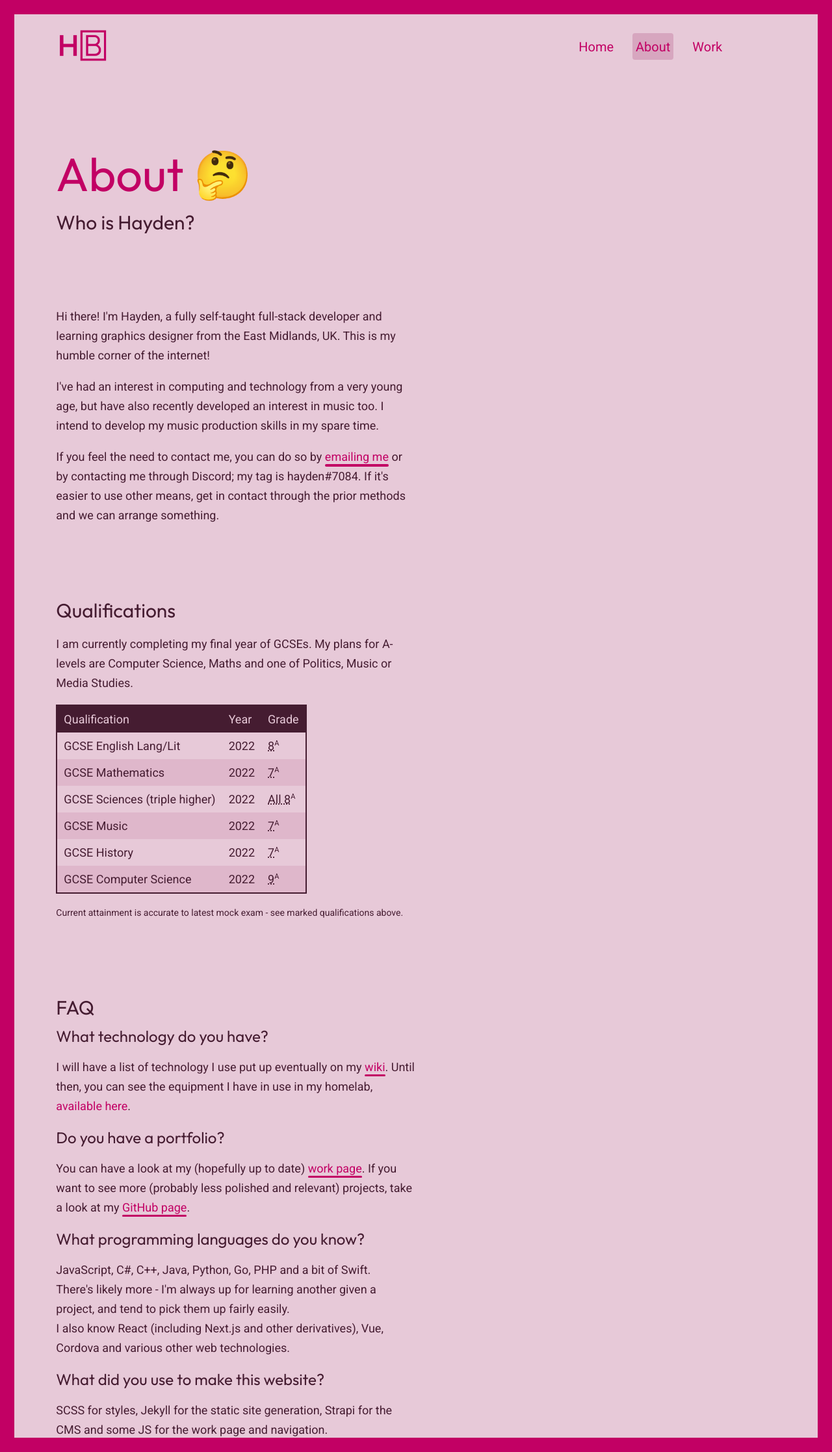
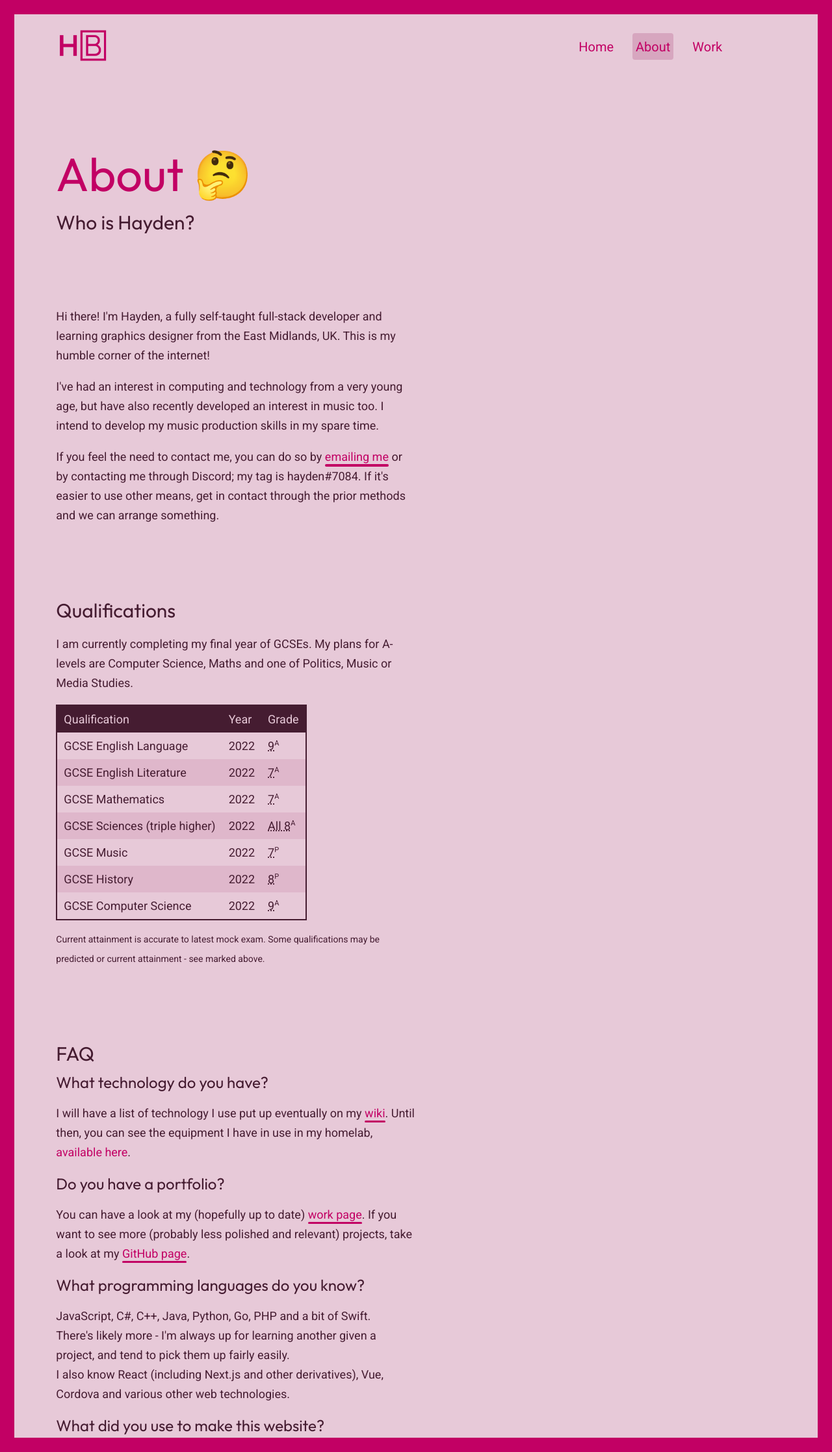
Before and after one commit to htbrown/htbrown.com, a Jekyll site: the page built from about.html, in a window 1280 px wide. Shown: the whole page at 65% size. Built offline with Jekyll 4.4.1, drawn with Linux system fonts in a browser that asks for light colours.

Commit message:
updated qualifications to more recent grades

```diff
--- a/about.html
+++ b/about.html
@@ -38,9 +38,14 @@
       <th>Grade</th>
     </tr>
     <tr>
-      <td>GCSE English Lang/Lit</td>
+      <td>GCSE English Language</td>
       <td>2022</td>
-      <td><abbr title="Current Attainment">8</abbr><sup>A</sup></td>
+      <td><abbr title="Current Attainment">9</abbr><sup>A</sup></td>
+    </tr>
+    <tr>
+      <td>GCSE English Literature</td>
+      <td>2022</td>
+      <td><abbr title="Current Attainment">7</abbr><sup>A</sup></td>
     </tr>
     <tr>
       <td>GCSE Mathematics</td>
@@ -68,7 +73,7 @@
       <td><abbr title="Current Attainment">9</abbr><sup>A</sup></td>
     </tr>
   </table>
-  <p class="small">Current attainment is accurate to latest mock exam - see marked qualifications above. </p>
+  <p class="small">Current attainment is accurate to latest mock exam. Some qualifications may be predicted or current attainment - see marked above.</p>
 </section>
 
 <section>
```
Also changed, not shown: other parts of about.html (+2 -2 lines).
